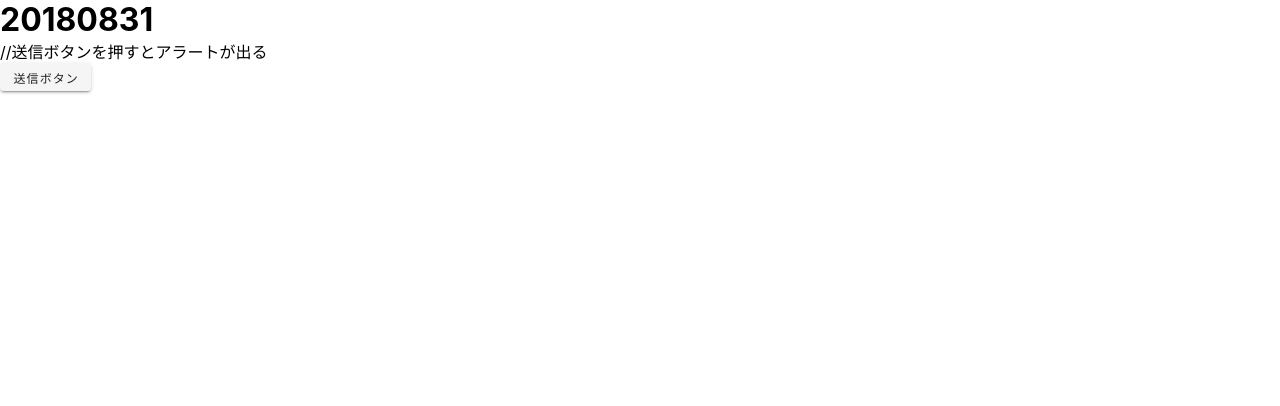
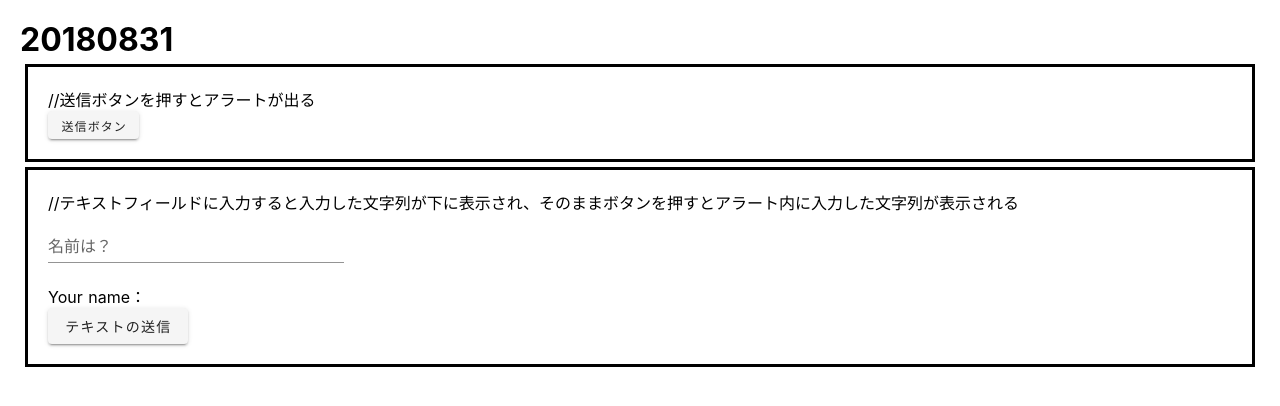
Before and after one commit to YukaKadokura/freespace, a Nuxt app: page /day/20180831 in a window 1280 px wide. Shown: the top 406 px of the page. Built offline with nearby package versions, Linux system fonts and the light colour scheme.

Commit message:
テキストフィールドに入力した文字列がページ内に表示され、そのままその下のボタンを押すと文字列が表示されたアラートが出るよう実装。スタイルの追加。

```diff
--- a/package.json
+++ b/package.json
@@ -15,9 +15,9 @@
     "generate:gh-pages": "DEPLOY_ENV=GH_PAGES nuxt generate"
   },
   "dependencies": {
-    "nuxt": "^1.0.0",
     "@nuxtjs/vuetify": "^0.4.2",
     "css-loader": "^1.0.0",
+    "nuxt": "^1.0.0",
     "stylus-loader": "^3.0.2",
     "vue-style-loader": "^4.1.2"
   },
--- a/pages/day/20180831.vue
+++ b/pages/day/20180831.vue
@@ -1,19 +1,55 @@
 <template>
-    <div>
+    <div id="content">
         <h1>20180831</h1>
-        <div>
-            <p>//送信ボタンを押すとアラートが出る</p>
-            <v-btn small v-on:click="onSubmitted('送信')">送信ボタン</v-btn>
+        <div id="content1">
+          <p>//送信ボタンを押すとアラートが出る</p>
+          <v-btn small v-on:click="onSubmitted('送信')">送信ボタン</v-btn>
+        </div>
+        <div id="content2">
+          <p>//テキストフィールドに入力すると入力した文字列が下に表示され、そのままボタンを押すとアラート内に入力した文字列が表示される</p>
+          <v-flex xs12 sm6 md3>
+            <v-text-field v-model="name" label="名前は？"></v-text-field>
+            <p>Your name： {{ name }} </p>
+            <v-btn v-on:click="getText()">テキストの送信</v-btn>
+          </v-flex>
         </div>
     </div>
 </template>
 
 <script>
 export default {
+  head: {
+    title: '20180831のページ'
+  },
+  asyncData() {
+    return {
+      name: ""
+    }
+  },
   methods: {
     onSubmitted(message) {
       alert('onSubmitted!：' + message);
     },
-  },
+    getText(){
+      alert('you inputed!：' + this.name);
+    },
+  }
 }
 </script>
+
+<style>
+#content{
+  padding: 20px;
+
+}
+#content1{
+  margin: 5px;
+  padding: 20px;
+  border: solid;
+}
+#content2{
+  margin: 5px;
+  padding: 20px;
+  border: solid;
+}
+</style>
--- a/pages/index.vue
+++ b/pages/index.vue
@@ -1,6 +1,17 @@
 <template>
-  <div>
+  <div id="content">
     <h1>freespace</h1>
-    <v-btn small nuxt-link to="/day/20180831">20180831</v-btn>
+    <div id="day">
+      <v-btn small nuxt-link to="/day/20180831">20180831</v-btn>
+    </div>
   </div>
 </template>
+
+<style>
+#content{
+  padding: 20px;
+}
+#day{
+  margin: 5px;
+}
+</style>
```
